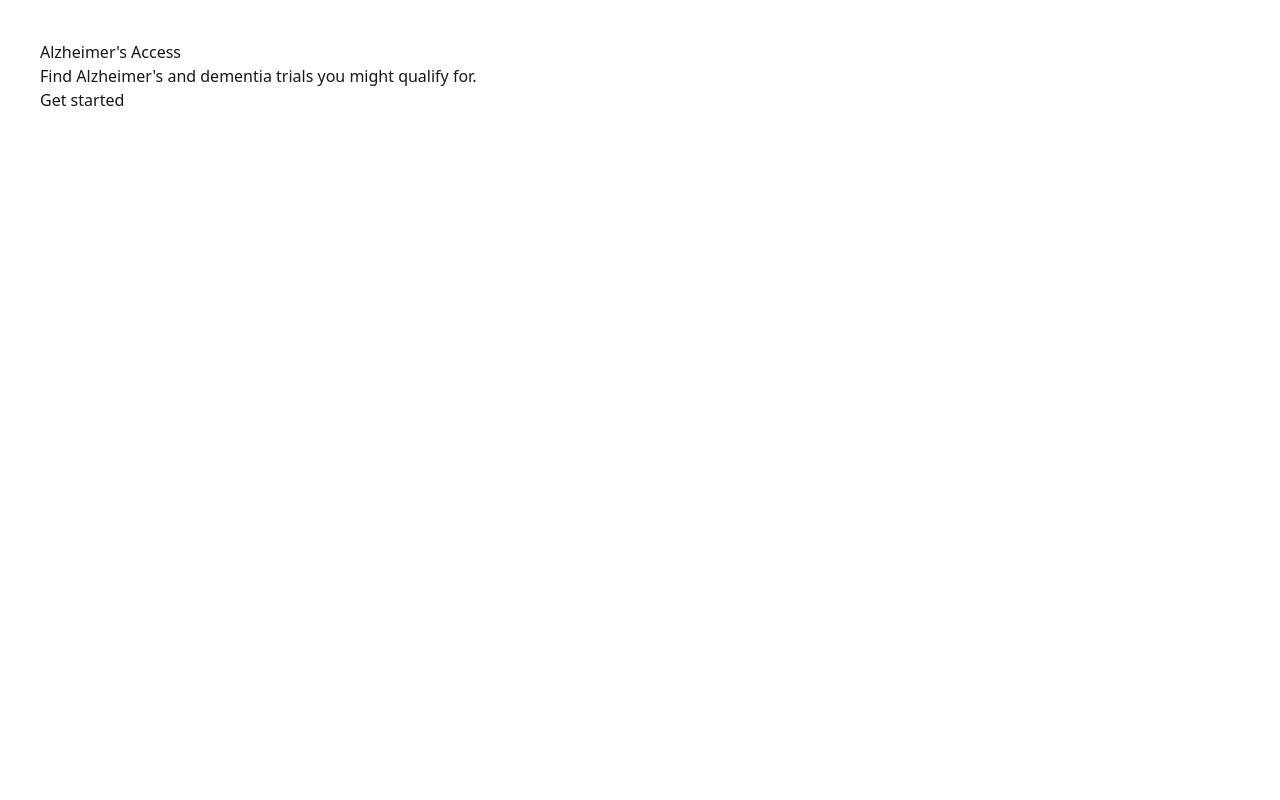
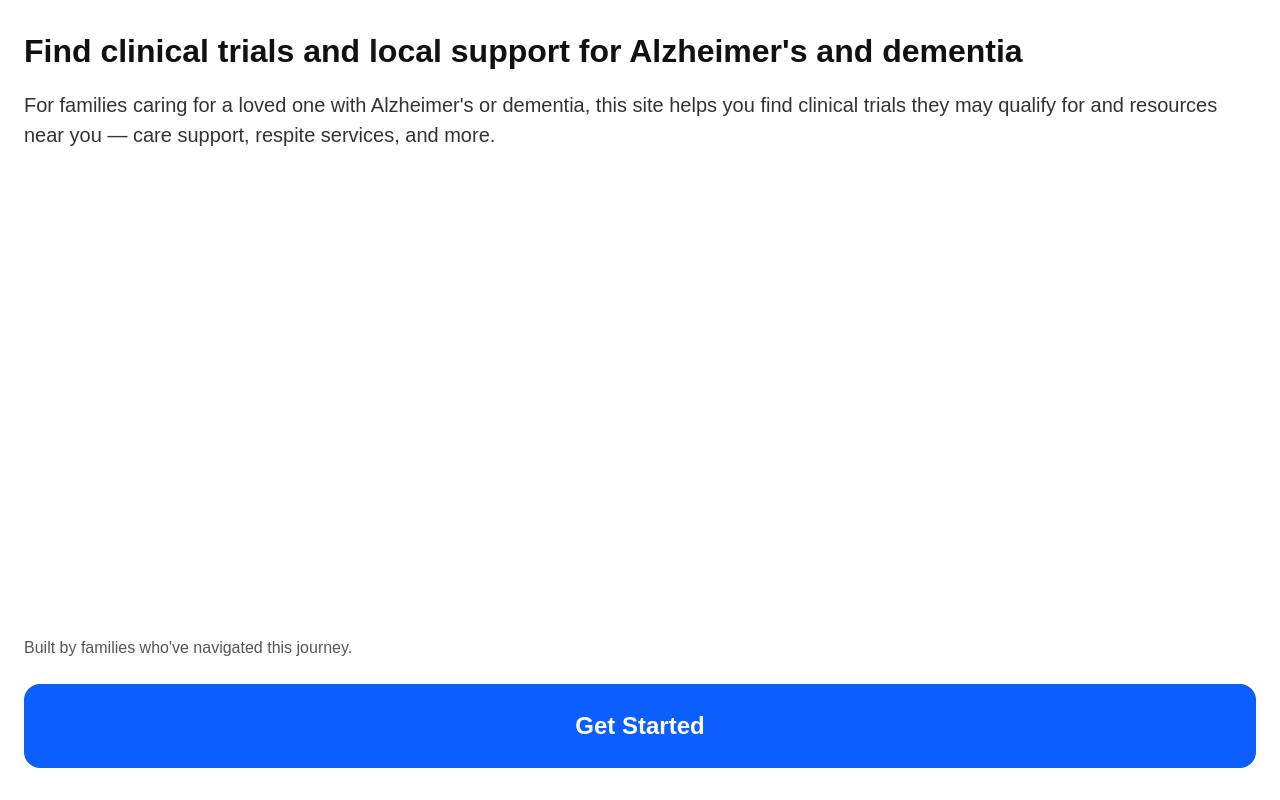
Before and after one commit to rlin009/alzheimers-access, a Next.js app: page / in a window 1280 px wide. Built offline with nearby package versions, Linux system fonts and the light colour scheme.

Commit message:
Week 4: updated home page

```diff
--- a/src/app/page.tsx
+++ b/src/app/page.tsx
@@ -1,9 +1,67 @@
+// src/app/page.tsx
+import Link from "next/link";
+
 export default function Home() {
   return (
-    <main style={{ padding: 40, fontFamily: 'system-ui' }}>
-      <h1>Alzheimer&apos;s Access</h1>
-      <p>Find Alzheimer&apos;s and dementia trials you might qualify for.</p>
-      <a href="/start">Get started</a>
+    <main
+      style={{
+        minHeight: "100dvh",
+        display: "flex",
+        flexDirection: "column",
+        justifyContent: "space-between",
+        padding: "2rem 1.5rem",
+        backgroundColor: "#ffffff",
+        color: "#111111",
+      }}
+    >
+      <div>
+        <h1
+          style={{
+            fontSize: "2rem",
+            lineHeight: 1.2,
+            fontWeight: 800,
+            marginBottom: "1.25rem",
+          }}
+        >
+          Find clinical trials and local support for Alzheimer's and dementia
+        </h1>
+
+        <p
+          style={{
+            fontSize: "1.25rem",
+            lineHeight: 1.5,
+            color: "#333333",
+          }}
+        >
+          For families caring for a loved one with Alzheimer's or dementia,
+          this site helps you find clinical trials they may qualify for and
+          resources near you — care support, respite services, and more.
+        </p>
+      </div>
+
+      <div style={{ display: "flex", flexDirection: "column", gap: "1.5rem" }}>
+        <p style={{ fontSize: "1rem", color: "#555555" }}>
+          Built by families who've navigated this journey.
+        </p>
+
+        <Link
+          href="/start"
+          style={{
+            display: "block",
+            textAlign: "center",
+            width: "100%",
+            padding: "1.5rem",
+            fontSize: "1.5rem",
+            fontWeight: 700,
+            color: "#ffffff",
+            backgroundColor: "#0B5FFF",
+            borderRadius: "1rem",
+            textDecoration: "none",
+          }}
+        >
+          Get Started
+        </Link>
+      </div>
     </main>
   );
- }
+}
```
